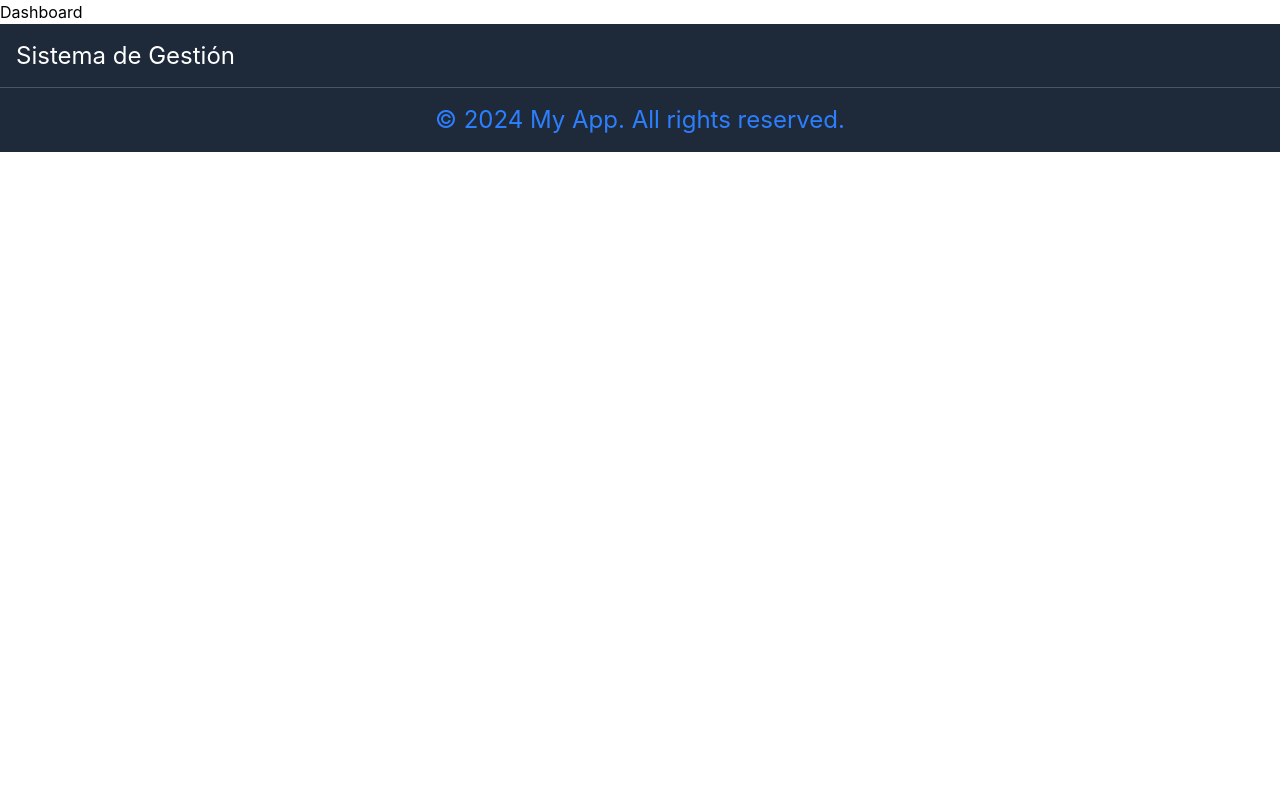
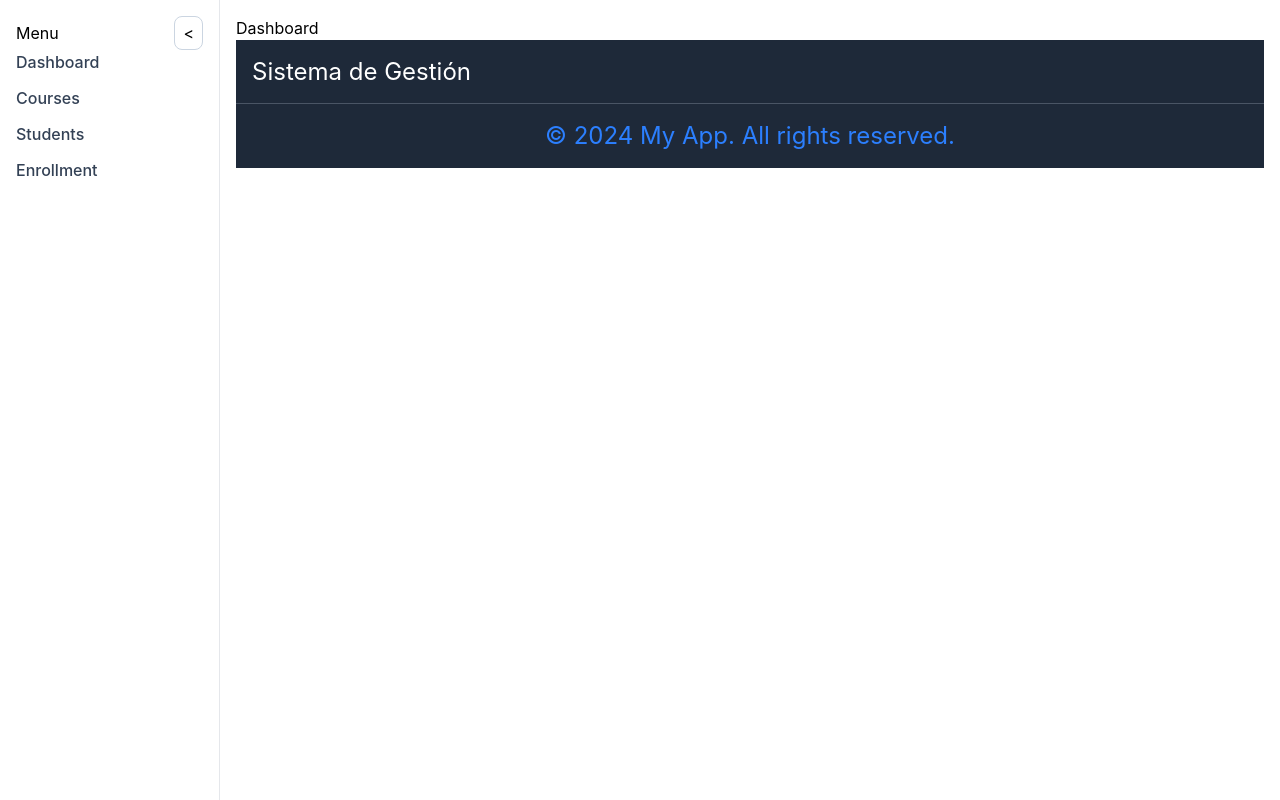
Before and after one commit to JuanZuAl/Front-end-2, a React (Vite) app: page / in a window 1280 px wide. Built offline with nearby package versions, Linux system fonts and the light colour scheme.

Commit message:
Incorporacion del SideBar

```diff
--- a/src/App.jsx
+++ b/src/App.jsx
@@ -1,12 +1,18 @@
 
 import AppRoutes from "./routes/AppRoutes";
 import { BrowserRouter } from "react-router-dom";
+import SideBar from "./components/SideBar";
 
 
 function App() {
   return (
     <BrowserRouter>
-      <AppRoutes />
+      <div style={{ display: "flex", minHeight: "100vh" }}>
+        <SideBar />
+        <main style={{ flex: 1, padding: "1rem" }}>
+          <AppRoutes />
+        </main>
+      </div>
     </BrowserRouter>
   );
 }
--- /dev/null
+++ b/src/components/SideBar.jsx
@@ -0,0 +1,74 @@
+import { useState } from "react";
+import { NavLink } from "react-router-dom";
+
+const links = [
+	{ label: "Dashboard", to: "/dashboard" },
+	{ label: "Courses", to: "/courses" },
+	{ label: "Students", to: "/students" },
+	{ label: "Enrollment", to: "/enrollment" },
+];
+
+function SideBar() {
+	const [isOpen, setIsOpen] = useState(true);
+
+	if (!isOpen) {
+		return (
+			<button
+				onClick={() => setIsOpen(true)}
+				style={{
+					position: "fixed",
+					top: "1rem",
+					left: "1rem",
+					padding: "0.5rem 0.75rem",
+					border: "1px solid #cbd5e1",
+					borderRadius: "0.5rem",
+					backgroundColor: "#ffffff",
+					cursor: "pointer",
+					zIndex: 1000,
+				}}
+			>
+				&gt;
+			</button>
+		);
+	}
+
+	return (
+		<aside style={{ width: "220px", padding: "1rem", borderRight: "1px solid #e5e7eb" }}>
+			<div style={{ display: "flex", justifyContent: "space-between", alignItems: "center" }}>
+				<h2 style={{ marginTop: 0 }}>Menu</h2>
+				<button
+					onClick={() => setIsOpen(false)}
+					style={{
+						padding: "0.25rem 0.5rem",
+						border: "1px solid #cbd5e1",
+						borderRadius: "0.5rem",
+						backgroundColor: "#ffffff",
+						cursor: "pointer",
+					}}
+				>
+					&lt;
+				</button>
+			</div>
+			<nav>
+				<ul style={{ listStyle: "none", padding: 0, margin: 0 }}>
+					{links.map((link) => (
+						<li key={link.to} style={{ marginBottom: "0.75rem" }}>
+							<NavLink
+								to={link.to}
+								style={({ isActive }) => ({
+									textDecoration: "none",
+									color: isActive ? "#0f172a" : "#334155",
+									fontWeight: isActive ? 700 : 500,
+								})}
+							>
+								{link.label}
+							</NavLink>
+						</li>
+					))}
+				</ul>
+			</nav>
+		</aside>
+	);
+}
+
+export default SideBar;
```
